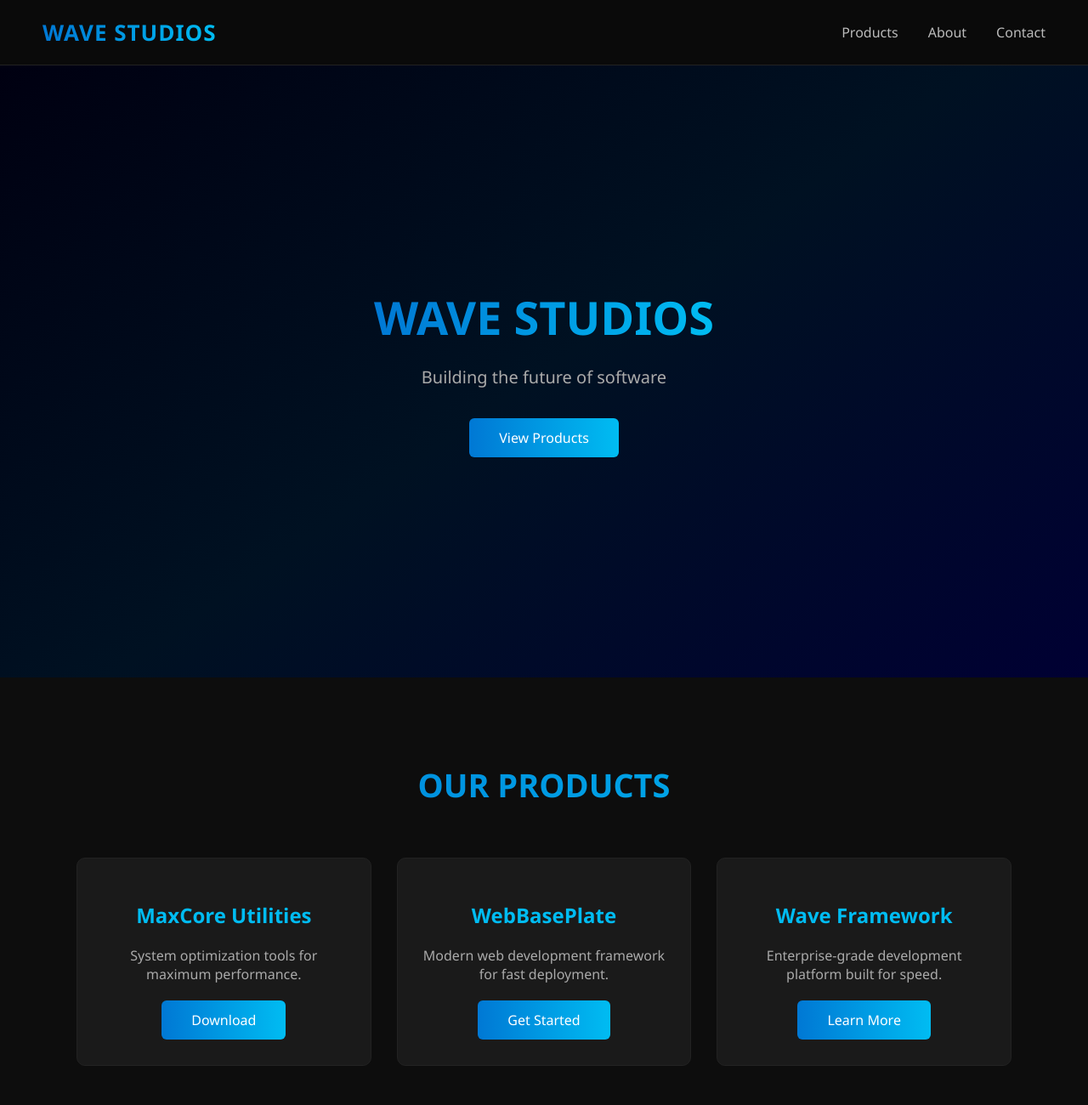
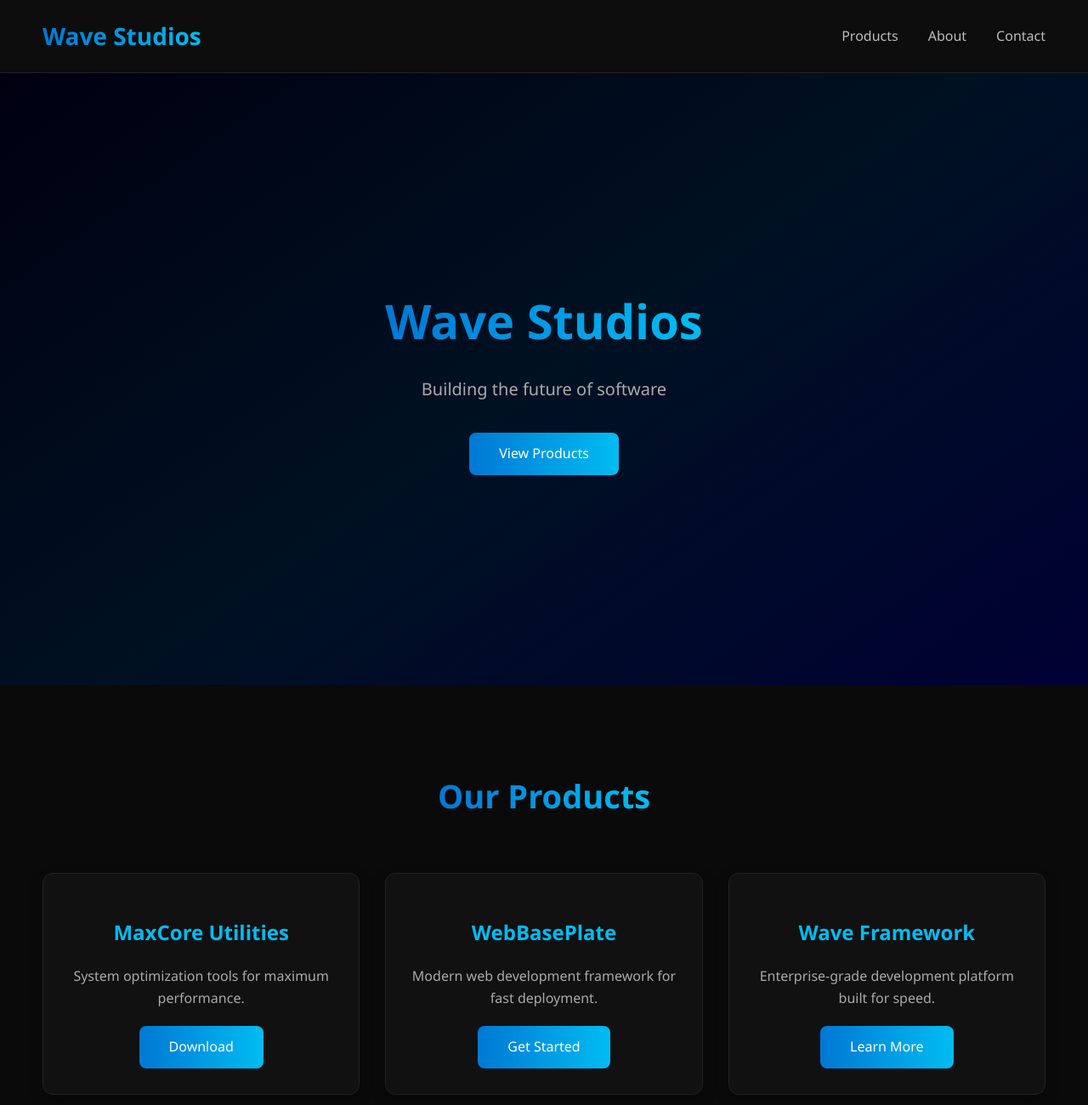
Before and after one commit to haquemuhyminn-a11y/MaxCoreUtilities, a plain HTML site: page index.html in a window 1280 px wide. Shown: the top 1300 px of the page at 85% size. Drawn offline with Linux system fonts and the light colour scheme.

Commit message:
Update index.html

```diff
--- a/index.html
+++ b/index.html
@@ -1,197 +1,101 @@
 <!DOCTYPE html>
 <html lang="en">
 <head>
-  <meta charset="UTF-8" />
-  <meta name="viewport" content="width=device-width, initial-scale=1.0" />
+<meta charset="UTF-8">
+<meta name="viewport" content="width=device-width, initial-scale=1.0">
 <title>Wave Studios</title>
 <style>
-    * {
-      margin: 0;
-      padding: 0;
-      box-sizing: border-box;
-      font-family: "Segoe UI", sans-serif;
-      scroll-behavior: smooth;
-    }
-
-    body {
-      background: #000;
-      color: #fff;
-      overflow-x: hidden;
-    }
+  /* Reset & base */
+  * {margin:0; padding:0; box-sizing:border-box; font-family:'Segoe UI', sans-serif;}
+  body {background:#0a0a0a; color:#fff; line-height:1.6; overflow-x:hidden;}
+  a {text-decoration:none; transition:0.3s;}
 
   /* NAVIGATION */
   .menu {
-      background: #0a0a0a;
-      padding: 20px 50px;
-      display: flex;
-      justify-content: space-between;
-      align-items: center;
-      border-bottom: 1px solid #222;
-      position: sticky;
-      top: 0;
-      z-index: 100;
+    display:flex; justify-content:space-between; align-items:center;
+    padding:20px 50px; background:#0d0d0d; position:sticky; top:0; z-index:100;
+    border-bottom:1px solid #222;
   }
-
   .logo {
-      font-size: 26px;
-      font-weight: bold;
-      background: linear-gradient(90deg, #0078d4, #00bcf2);
-      -webkit-background-clip: text;
-      -webkit-text-fill-color: transparent;
-      letter-spacing: 1px;
+    font-size:28px; font-weight:bold;
+    background:linear-gradient(90deg,#0078d4,#00bcf2);
+    -webkit-background-clip:text; -webkit-text-fill-color:transparent;
   }
-
-    .menu-links {
-      display: flex;
-      gap: 35px;
-    }
-
-    .menu-links a {
-      color: #bbb;
-      text-decoration: none;
-      font-weight: 500;
-      transition: 0.2s;
-    }
-
-    .menu-links a:hover {
-      color: #00bcf2;
-    }
+  .menu-links {display:flex; gap:35px;}
+  .menu-links a {color:#bbb; font-weight:500;}
+  .menu-links a:hover {color:#00bcf2;}
 
   /* HERO */
   .hero {
-      height: 90vh;
-      display: flex;
-      align-items: center;
-      justify-content: center;
-      text-align: center;
-      background: linear-gradient(145deg, #001, #012, #003);
-      padding: 0 20px;
+    height:90vh; display:flex; align-items:center; justify-content:center;
+    text-align:center; padding:0 20px;
+    background:linear-gradient(145deg,#001,#012,#003);
   }
-
   .hero h1 {
-      font-size: 54px;
-      margin-bottom: 20px;
-      background: linear-gradient(90deg, #0078d4, #00bcf2);
-      -webkit-background-clip: text;
-      -webkit-text-fill-color: transparent;
+    font-size:56px; margin-bottom:20px;
+    background:linear-gradient(90deg,#0078d4,#00bcf2);
+    -webkit-background-clip:text; -webkit-text-fill-color:transparent;
   }
-
-    .hero p {
-      font-size: 20px;
-      color: #aaa;
-      margin-bottom: 35px;
+  .hero p {font-size:20px; color:#aaa; margin-bottom:35px;}
+  .btn {
+    padding:12px 35px; border-radius:8px; font-size:16px; cursor:pointer;
+    display:inline-block; background:linear-gradient(90deg,#0078d4,#00bcf2);
+    color:#fff; border:none;
   }
-
-    .btn {
-      padding: 12px 35px;
-      background: linear-gradient(90deg, #0078d4, #00bcf2);
-      color: white;
-      border: none;
-      border-radius: 6px;
-      font-size: 16px;
-      cursor: pointer;
-      text-decoration: none;
-      display: inline-block;
-      transition: 0.25s;
-    }
-
-    .btn:hover {
-      opacity: 0.9;
-      transform: scale(1.05);
-    }
+  .btn:hover {opacity:0.9; transform:scale(1.05);}
 
   /* PRODUCTS */
   .products {
-      padding: 100px 50px;
-      background: #0d0d0d;
+    padding:100px 50px; display:flex; flex-direction:column; align-items:center;
   }
-
   .products h2 {
-      text-align: center;
-      font-size: 38px;
-      margin-bottom: 60px;
-      background: linear-gradient(90deg, #0078d4, #00bcf2);
-      -webkit-background-clip: text;
-      -webkit-text-fill-color: transparent;
+    font-size:38px; margin-bottom:60px;
+    background:linear-gradient(90deg,#0078d4,#00bcf2);
+    -webkit-background-clip:text; -webkit-text-fill-color:transparent;
   }
-
   .product-grid {
-      display: grid;
-      grid-template-columns: repeat(auto-fit, minmax(250px, 1fr));
-      gap: 30px;
-      max-width: 1100px;
-      margin: 0 auto;
+    display:grid; grid-template-columns:repeat(auto-fit,minmax(250px,1fr));
+    gap:30px; width:100%; max-width:1200px;
   }
-
   .product-card {
-      background: #1a1a1a;
-      padding: 30px;
-      border-radius: 10px;
-      text-align: center;
-      border: 1px solid #222;
-      transition: 0.3s;
+    background:#111; padding:30px; border-radius:12px; text-align:center;
+    border:1px solid #222; box-shadow:0 5px 15px rgba(0,0,0,0.3);
+    transition:0.3s;
   }
-
-    .product-card:hover {
-      transform: translateY(-6px);
-      border-color: #00bcf2;
-      box-shadow: 0 0 15px #00bcf245;
-    }
-
-    .product-card h3 {
-      color: #00bcf2;
-      margin: 20px 0;
-      font-size: 24px;
-    }
-
-    .product-card p {
-      color: #aaa;
-      margin-bottom: 20px;
-    }
+  .product-card:hover {transform:translateY(-8px); box-shadow:0 10px 25px rgba(0,188,242,0.3);}
+  .product-card h3 {color:#00bcf2; margin:20px 0; font-size:24px;}
+  .product-card p {color:#aaa; margin-bottom:20px;}
 
   /* FOOTER */
   .footer {
-      background: #000;
-      padding: 40px;
-      text-align: center;
-      border-top: 1px solid #222;
+    background:#0d0d0d; padding:40px; text-align:center; border-top:1px solid #222;
   }
-
-    .footer p {
-      color: #666;
-      font-size: 14px;
-    }
+  .footer p {color:#666; font-size:14px;}
 
   /* RESPONSIVE */
-    @media (max-width: 768px) {
-      .hero h1 {
-        font-size: 36px;
-      }
-      .menu {
-        flex-direction: column;
-        gap: 10px;
-      }
-      .menu-links {
-        gap: 20px;
-      }
+  @media(max-width:768px){
+    .hero h1 {font-size:36px;}
+    .menu {flex-direction:column; gap:10px;}
+    .menu-links {gap:20px;}
   }
 </style>
 </head>
 <body>
+
   <!-- MENU -->
-  <div class="menu">
-    <div class="logo">WAVE STUDIOS</div>
+  <nav class="menu">
+    <div class="logo">Wave Studios</div>
     <div class="menu-links">
       <a href="#products">Products</a>
       <a href="#about">About</a>
       <a href="#contact">Contact</a>
     </div>
-  </div>
+  </nav>
 
   <!-- HERO -->
   <section class="hero">
     <div>
-      <h1>WAVE STUDIOS</h1>
+      <h1>Wave Studios</h1>
       <p>Building the future of software</p>
       <a href="#products" class="btn">View Products</a>
     </div>
@@ -199,20 +103,18 @@
 
   <!-- PRODUCTS -->
   <section class="products" id="products">
-    <h2>OUR PRODUCTS</h2>
+    <h2>Our Products</h2>
     <div class="product-grid">
       <div class="product-card">
         <h3>MaxCore Utilities</h3>
         <p>System optimization tools for maximum performance.</p>
         <a href="#" class="btn">Download</a>
       </div>
-
       <div class="product-card">
         <h3>WebBasePlate</h3>
         <p>Modern web development framework for fast deployment.</p>
         <a href="#" class="btn">Get Started</a>
       </div>
-
       <div class="product-card">
         <h3>Wave Framework</h3>
         <p>Enterprise-grade development platform built for speed.</p>
@@ -225,5 +127,6 @@
   <footer class="footer">
     <p>© 2025 Wave Studios | haquemuhyminn@gmail.com</p>
   </footer>
+
 </body>
 </html>
```
Lines whose indentation alone changed are shown as unchanged.
